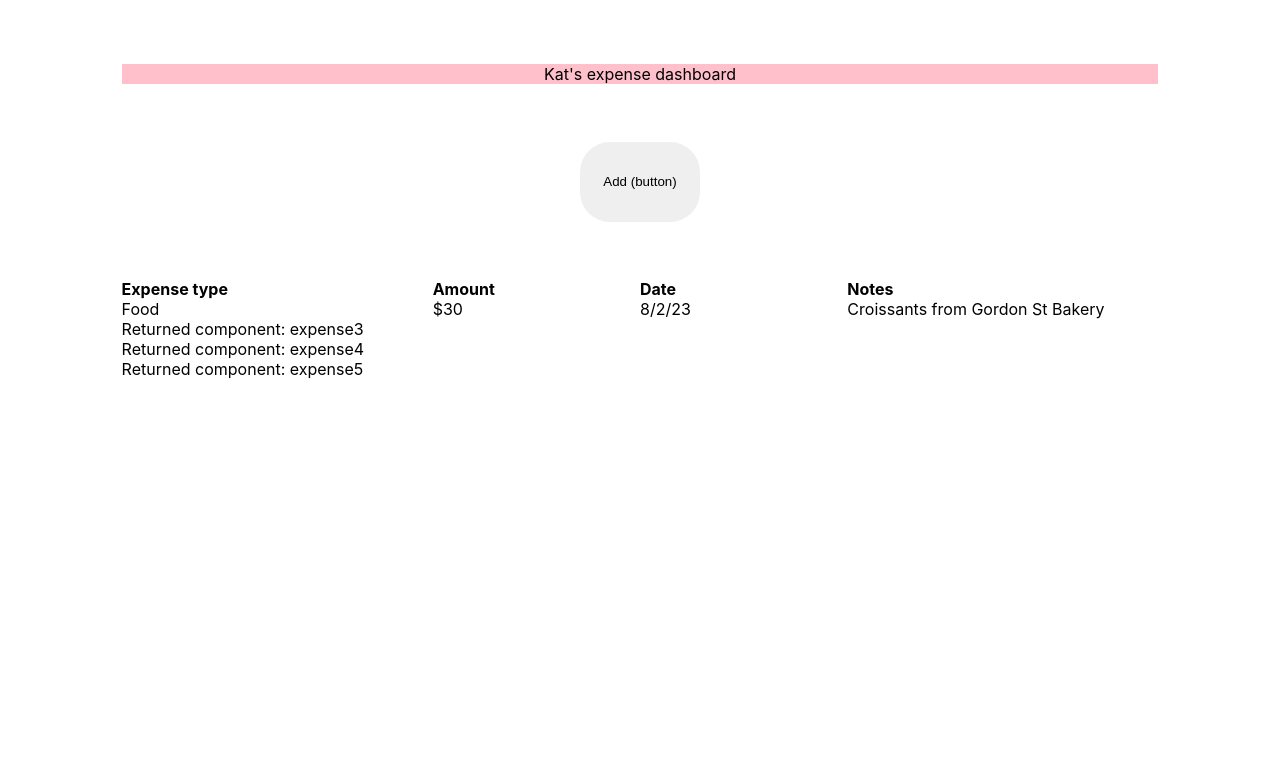
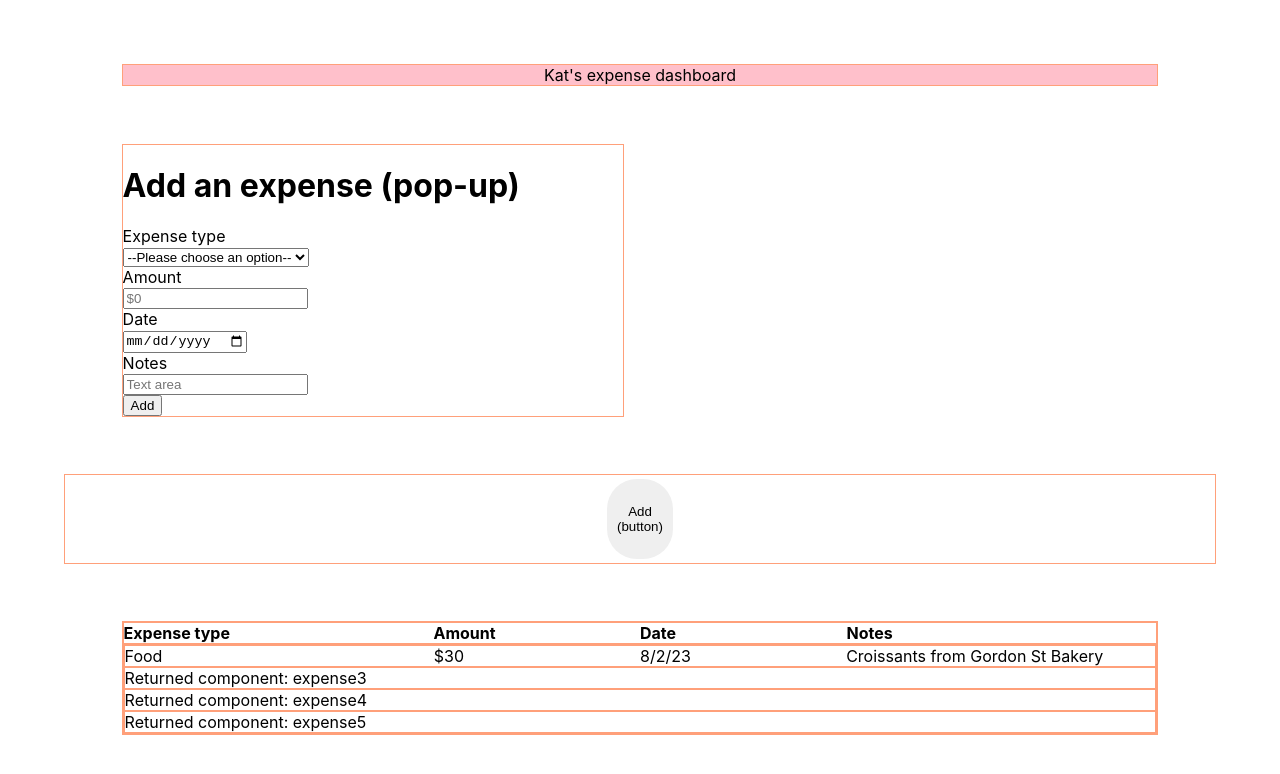
Before and after one commit to katfay/kats-expense-tracker-react, a React (Create React App) app: page / in a window 1280 px wide. Shown: the top 774 px of the page. Built offline with nearby package versions, Linux system fonts and the light colour scheme.

Commit message:
Change component structure

```diff
--- a/src/AddButton.js
+++ /dev/null
@@ -1,22 +0,0 @@
-import React, { useState } from "react";
-import AddExpensePopUp from "./AddExpensePopUp";
-
-import "./AddButton.css";
-import "./AddExpensePopUp.css";
-
-export default function AddButton() {
-  let [popUp, showPopUp] = useState(false);
-
-  return (
-    <div className="AddButton">
-      <button
-        className="expense-button"
-        type="button"
-        id=""
-        onClick={showPopUp}
-      >
-        Add (button)
-      </button>
-    </div>
-  );
-}
--- a/src/App.css
+++ b/src/App.css
@@ -1,6 +1,40 @@
 .App {
   margin: 5%;
 }
+
+.App a {
+  text-decoration: none;
+  color: black;
+}
+
+.App div {
+  border: solid 1px lightsalmon;
+}
+
+.App .add-button-div {
+  display: flex;
+  justify-content: center;
+}
+
+.App .add-button {
+  display: flex;
+  align-items: center;
+  justify-content: center;
+  min-width: 35%;
+  min-height: 10vh;
+  margin: 5%;
+  padding: 2%;
+  border-radius: 30px;
+  border-style: none;
+}
+
+@media (min-width: 600px) {
+  .add-button button {
+    min-width: 7.5rem;
+    margin: 0;
+  }
+}
+
 /*
 
 .App {
--- a/src/App.js
+++ b/src/App.js
@@ -2,19 +2,22 @@ import React, { useState } from "react";
 
 import Banner from "./Banner.js";
 import AddExpensePopUp from "./AddExpensePopUp";
-import AddButton from "./AddButton.js";
 import Dashboard from "./Dashboard.js";
 
 import "./App.css";
 
 export default function App() {
-  let [popUp, showPopUp] = useState(false);
-
   return (
     <div className="App">
       <Banner />
-      {popUp ? <AddExpensePopUp /> : null}
-      <AddButton />
+      <AddExpensePopUp />
+      <div className="add-button-div">
+        <a href="/add-expense" target="_blank">
+          <button className="add-button" type="button" id="">
+            Add (button)
+          </button>
+        </a>
+      </div>
       <Dashboard />
     </div>
   );
```
